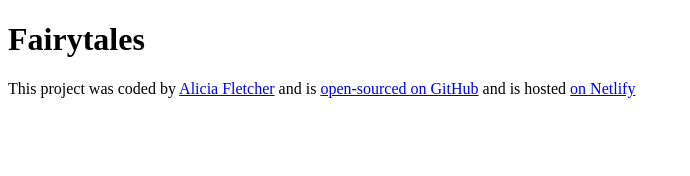
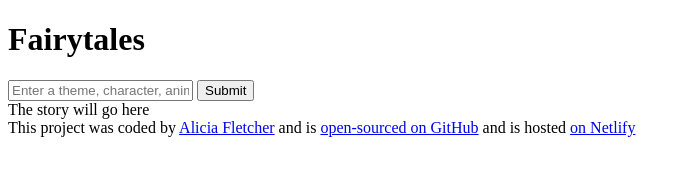
Before and after one commit to anafletcher/Fairytale-short-story-generator, a plain HTML site: page index.html in a window 1280 px wide. Shown: the whole page, without its empty margins (0-690 px from the left). Drawn offline with Linux system fonts and the light colour scheme.

Commit message:
Added the basic HTML structure

```diff
--- a/index.html
+++ b/index.html
@@ -7,8 +7,20 @@
     <title>Document</title>
   </head>
   <body>
-    <h1>Fairytales</h1>
-    <script src="src/index.js"></script>
+    <header>
+      <h1>Fairytales</h1>
+    </header>
+    <main>
+      <form>
+        <input
+          type="text"
+          placeholder="Enter a theme, character, animal or place for your story"
+        />
+        <input type="submit" />
+      </form>
+      <div>The story will go here</div>
+      <script src="src/index.js"></script>
+    </main>
     <footer>
       This project was coded by
       <a href="https://github.com/anafletcher">Alicia Fletcher</a> and is
```
